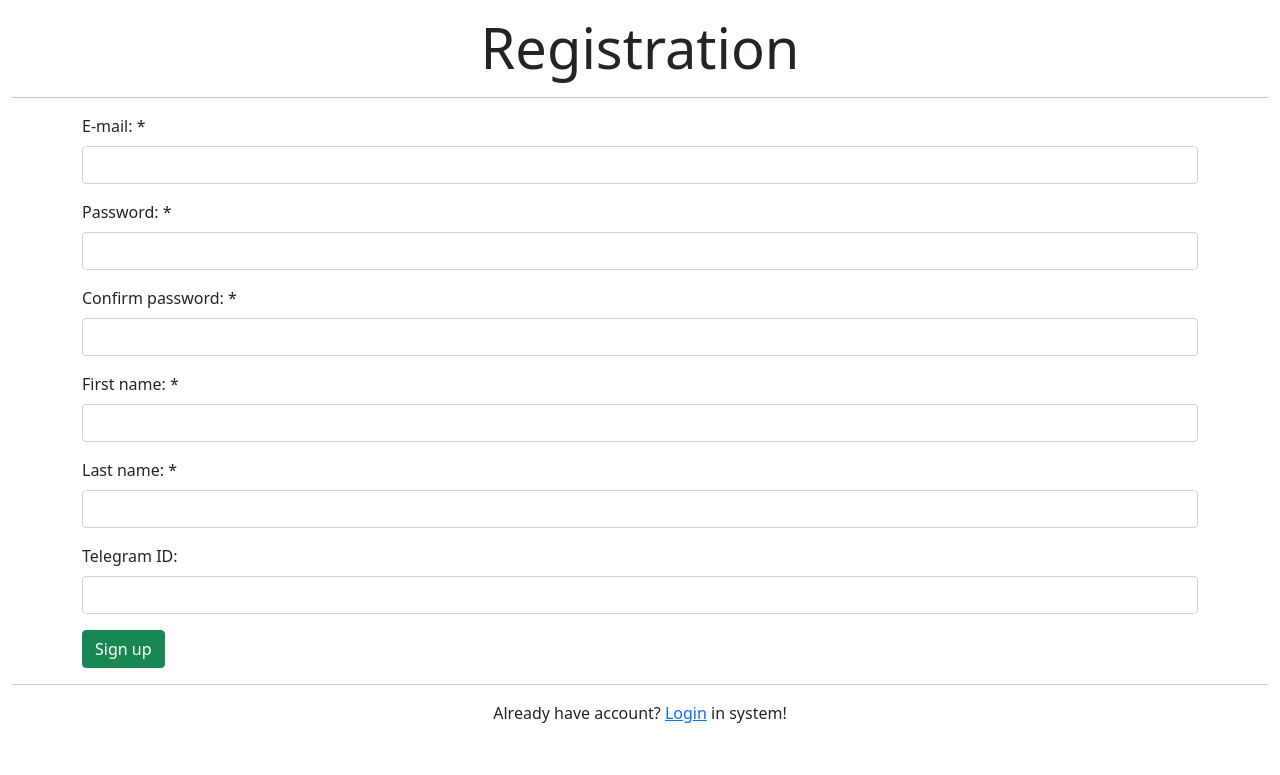
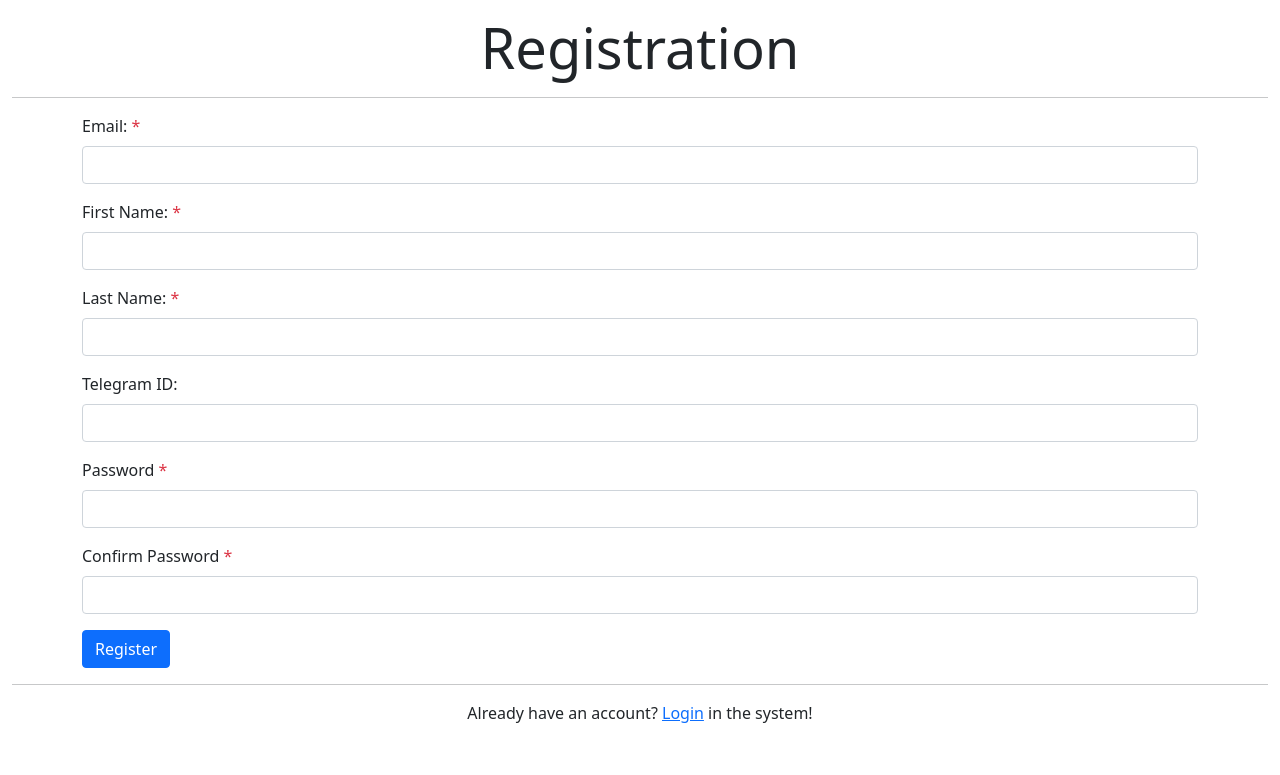
Before and after one commit to smartlegionlab/todo-app-django, a Django app: page /profile/register/ in a window 1280 px wide. Shown: the part 56-831 px from the top of the page. Run offline with Django 5.2, Linux system fonts and the light colour scheme; tables that the repository leaves empty hold one stand-in row (values such as "Sample post"); some libraries are stand-ins or nearby versions.

Commit message:
Fix errors

```diff
--- a/profiles/forms.py
+++ b/profiles/forms.py
@@ -27,15 +27,17 @@ class ProfilePasswordChangeForm(PasswordChangeForm):
 
 
 class SignUpForm(forms.ModelForm):
-    password = forms.CharField(max_length=255)
-    password_2 = forms.CharField(max_length=255)
+    password = forms.CharField(widget=forms.PasswordInput)
+    password_confirm = forms.CharField(widget=forms.PasswordInput, label='Confirm Password')
 
     class Meta:
         model = Profile
-        fields = ['email', 'first_name', 'last_name', 'telegram_id']
+        fields = ['email', 'first_name', 'last_name', 'telegram_id', 'password', 'password_confirm']
 
-    def clean_password_2(self):
-        cd = self.cleaned_data
-        if cd['password'] != cd['password_2']:
-            raise forms.ValidationError('Passwords dont\' match!')
-        return cd['password_2']
+    def clean(self):
+        cleaned_data = super().clean()
+        password = cleaned_data.get("password")
+        password_confirm = cleaned_data.get("password_confirm")
+
+        if password and password_confirm and password != password_confirm:
+            raise forms.ValidationError("Passwords do not match.")
--- a/profiles/templates/profiles/register.html
+++ b/profiles/templates/profiles/register.html
@@ -7,37 +7,38 @@
         <form method="post">
             {% csrf_token %}
             <div class="mb-3">
-    <label for="email" class="form-label">E-mail: *</label>
-    <input required type="text" class="form-control" id="email" name="email">
+                <label for="email" class="form-label">Email: <span class="text-danger">*</span></label>
+                <input type="email" name="email" class="form-control" id="email" value="{{ form.email.value|default_if_none:'' }}" required>
+                {{ form.email.errors }}
             </div>
             <div class="mb-3">
-    <label for="password" class="form-label">Password: *</label>
-    <input required type="password" class="form-control" id="password" name="password">
+                <label for="first_name" class="form-label">First Name: <span class="text-danger">*</span></label>
+                <input type="text" name="first_name" class="form-control" id="first_name" value="{{ form.first_name.value|default_if_none:'' }}" required>
+                {{ form.first_name.errors }}
             </div>
             <div class="mb-3">
-    <label for="password_2" class="form-label">Confirm password: *</label>
-    <input required type="password" class="form-control" id="password_2" name="password_2">
+                <label for="last_name" class="form-label">Last Name: <span class="text-danger">*</span></label>
+                <input type="text" name="last_name" class="form-control" id="last_name" value="{{ form.last_name.value|default_if_none:'' }}" required>
+                {{ form.last_name.errors }}
             </div>
             <div class="mb-3">
-    <label for="first_name" class="form-label">First name: *</label>
-    <input required type="text" class="form-control" id="first_name" name="first_name">
+                <label for="telegram_id" class="form-label">Telegram ID: </label>
+                <input type="text" name="telegram_id" class="form-control" id="telegram_id" value="{{ form.telegram_id.value|default_if_none:'' }}">
+                {{ form.telegram_id.errors }}
             </div>
             <div class="mb-3">
-    <label for="last_name" class="form-label">Last name: *</label>
-    <input required type="text" class="form-control" id="last_name" name="last_name">
+                <label for="password" class="form-label">Password <span class="text-danger">*</span></label>
+                <input type="password" name="password" class="form-control" id="password" required>
+                {{ form.password.errors }}
             </div>
             <div class="mb-3">
-    <label for="tg_id" class="form-label">Telegram ID:</label>
-    <input type="text" class="form-control" id="tg_id" name="tg_id">
+                <label for="password_confirm" class="form-label">Confirm Password <span class="text-danger">*</span></label>
+                <input type="password" name="password_confirm" class="form-control" id="password_confirm" required>
+                {{ form.password_confirm.errors }}
             </div>
-  <button type="submit" class="btn btn-success">Sign up</button>
+            <button type="submit" class="btn btn-primary">Register</button>
         </form>
     </div>
     <hr>
-    <p class="text-center">Already have account? <a href="{% url 'profiles:login' %}">Login</a> in system!</p>
+    <p class="text-center">Already have an account? <a href="{% url 'profiles:login' %}">Login</a> in the system!</p>
 {% endblock %}
-{% block js %}
-    <script>
-
-    </script>
-{% endblock %}
--- a/profiles/views.py
+++ b/profiles/views.py
@@ -107,17 +107,13 @@ def change_password(request):
 
 
 def register(request):
-    if request.user.is_authenticated:
-        return redirect('profiles:profile')
     message = request.session.pop('message', None)
     if request.method == 'POST':
         form = SignUpForm(request.POST)
         if form.is_valid():
-            new_user = form.save(commit=False)
-            new_user.set_password(form.cleaned_data['password'])
-            new_user.save()
-            profile = Profile.objects.get(id=new_user.id)
-            profile.save()
+            user = form.save(commit=False)
+            user.set_password(form.cleaned_data['password'])
+            user.save()
             message = {
                 'type': 'success',
                 'text': f'You successfully registered in system!'
@@ -132,8 +128,10 @@ def register(request):
             request.session['message'] = message
     else:
         form = SignUpForm()
+
     context = {
         'form': form,
         'message': message
     }
+
     return render(request, 'profiles/register.html', context)
```
Lines whose indentation alone changed are shown as unchanged.
